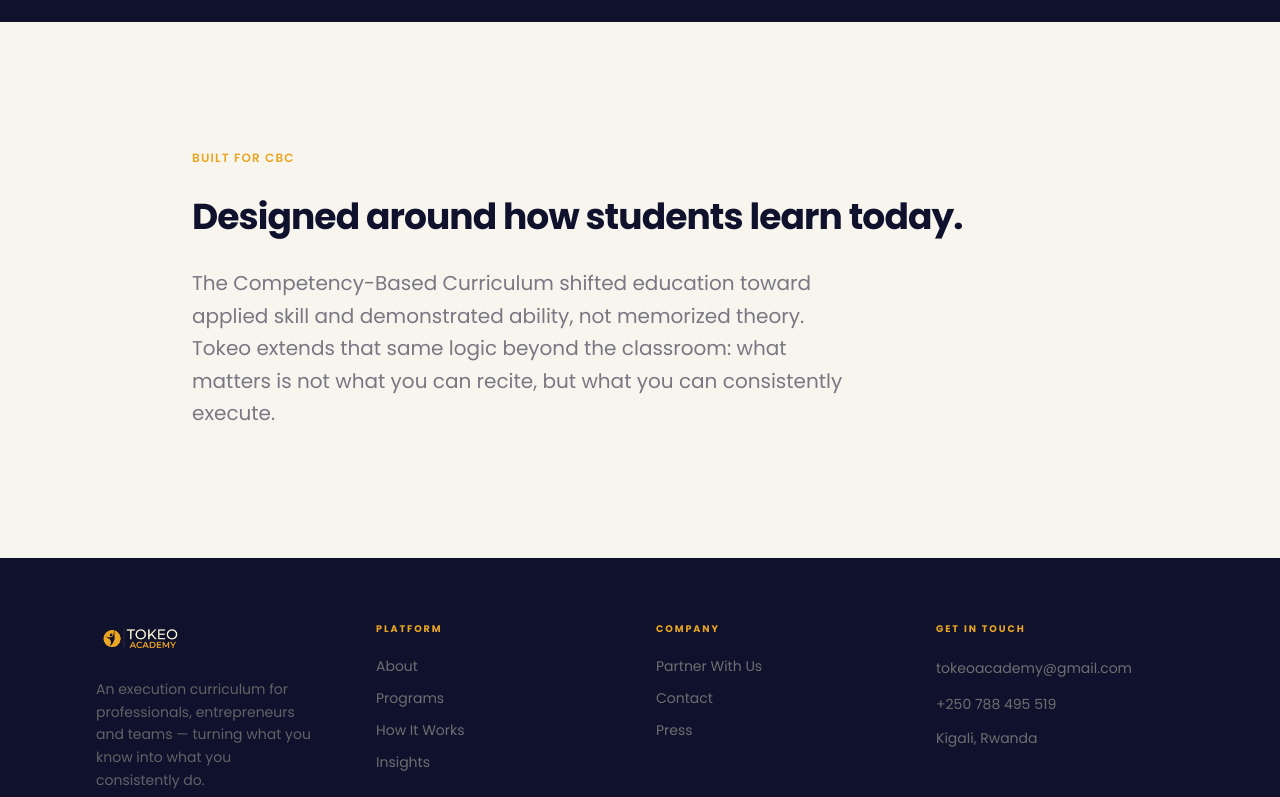
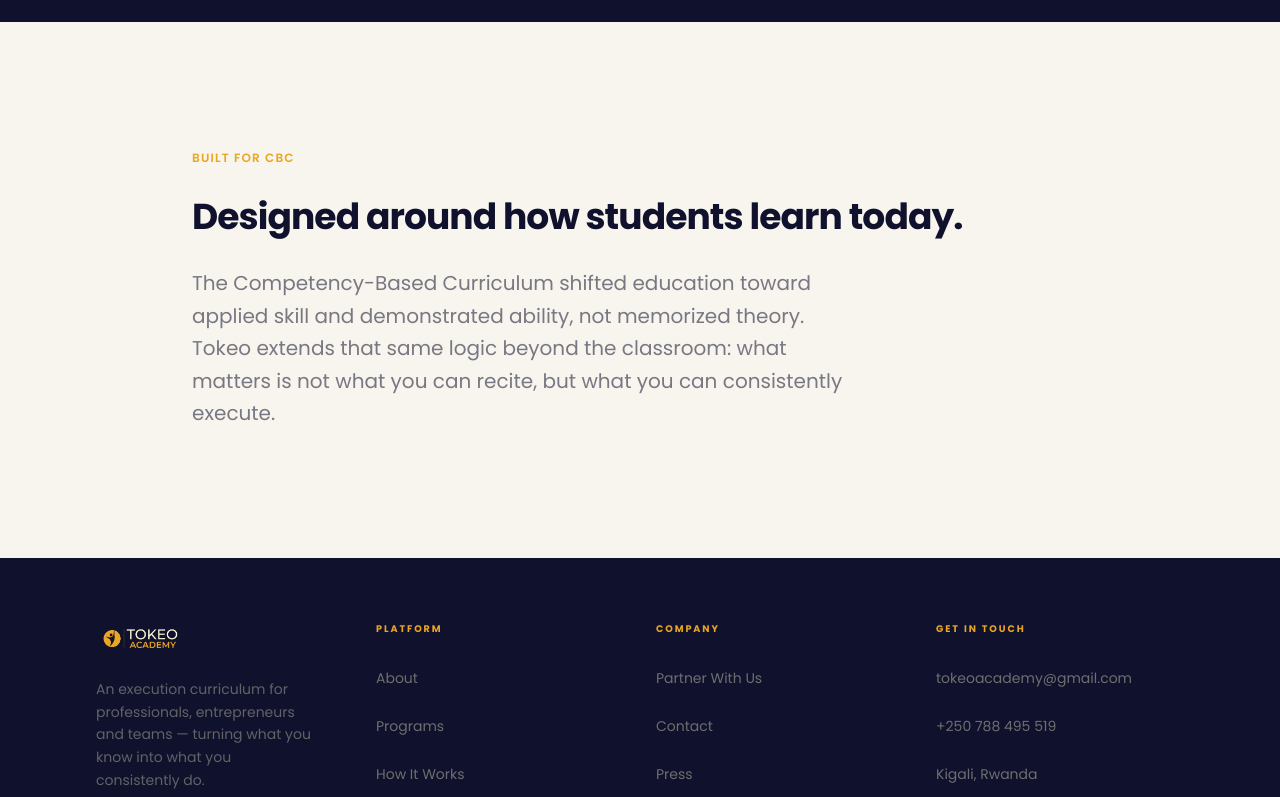
Before and after one commit to Gakwaya011/Tokeo-Academy, a React (Vite) app in the folder frontend/: page /about in a window 1280 px wide. Shown: the part 2000-2797 px from the top of the page. Built offline with nearby package versions, Linux system fonts and the light colour scheme; no server answers.

Commit message:
ui: increase mobile tap targets for nav and footer (TA-11)

```diff
--- a/frontend/src/components/layout/Footer.tsx
+++ b/frontend/src/components/layout/Footer.tsx
@@ -42,12 +42,12 @@ export default function Footer() {
               <h4 className="text-[0.6rem] font-bold tracking-[0.2em] uppercase text-tokeo-gold">
                 {group}
               </h4>
-              <ul className="flex flex-col gap-3">
+              <ul className="flex flex-col gap-1">
                 {links.map(({ label, href }) => (
                   <li key={label}>
                     <a
                       href={href}
-                      className="group flex items-center gap-1 text-tokeo-cream/40 text-sm hover:text-tokeo-cream transition-colors duration-200"
+                      className="group flex items-center min-h-[44px] gap-1 text-tokeo-cream/40 text-sm hover:text-tokeo-cream transition-colors duration-200"
                     >
                       {label}
                       <ArrowUpRight
@@ -66,7 +66,7 @@ export default function Footer() {
             <h4 className="text-[0.6rem] font-bold tracking-[0.2em] uppercase text-tokeo-gold">
               Get In Touch
             </h4>
-            <ul className="flex flex-col gap-3">
+            <ul className="flex flex-col gap-1">
               {[
                 { label: 'tokeoacademy@gmail.com', href: 'mailto:tokeoacademy@gmail.com' },
                 { label: '+250 788 495 519',       href: 'tel:+250788495519' },
@@ -74,13 +74,13 @@ export default function Footer() {
                 <li key={label}>
                   <a
                     href={href}
-                    className="text-tokeo-cream/40 text-sm hover:text-tokeo-cream transition-colors duration-200"
+                    className="flex items-center min-h-[44px] text-tokeo-cream/40 text-sm hover:text-tokeo-cream transition-colors duration-200"
                   >
                     {label}
                   </a>
                 </li>
               ))}
-              <li className="text-tokeo-cream/40 text-sm">Kigali, Rwanda</li>
+              <li className="flex items-center min-h-[44px] text-tokeo-cream/40 text-sm">Kigali, Rwanda</li>
             </ul>
           </div>
 
@@ -93,7 +93,7 @@ export default function Footer() {
           <p className="text-tokeo-cream/20 text-xs">
             © {new Date().getFullYear()} Tokeo Academy. All rights reserved.
           </p>
-          <div className="flex items-center gap-6">
+          <div className="flex flex-wrap items-center gap-x-6 gap-y-2">
             {[
               { label: 'Privacy Policy', href: '/privacy-policy' },
               { label: 'Terms of Service', href: '/terms-of-service' },
@@ -101,7 +101,7 @@ export default function Footer() {
               <a
                 key={label}
                 href={href}
-                className="text-tokeo-cream/20 text-xs hover:text-tokeo-cream/50 transition-colors duration-200"
+                className="inline-flex items-center min-h-[44px] text-tokeo-cream/20 text-xs hover:text-tokeo-cream/50 transition-colors duration-200"
               >
                 {label}
               </a>
--- a/frontend/src/components/layout/Navbar.tsx
+++ b/frontend/src/components/layout/Navbar.tsx
@@ -64,7 +64,8 @@ export default function Navbar() {
             <a
               key={label}
               href={href}
-              className={`group relative text-sm tracking-wide transition-colors duration-300 ${linkClass}`}
+              /* Added min-h-[44px] flex items-center */
+              className={`min-h-[44px] flex items-center group relative text-sm tracking-wide transition-colors duration-300 ${linkClass}`}
             >
               {label}
               <span className="absolute -bottom-0.5 left-0 w-full h-[1.5px] bg-tokeo-gold scale-x-0 group-hover:scale-x-100 transition-transform duration-300 origin-center rounded-full" />
@@ -77,7 +78,8 @@ export default function Navbar() {
             <div className="relative" ref={accountRef}>
               <button
                 onClick={() => setAccountOpen((o) => !o)}
-                className={`w-9 h-9 rounded-full flex items-center justify-center text-xs font-semibold transition-colors ${
+                /* Added min-h-[44px] */
+                className={`min-h-[44px] min-w-[44px] rounded-full flex items-center justify-center text-xs font-semibold transition-colors ${
                   scrolled ? 'bg-tokeo-navy text-tokeo-cream' : 'bg-tokeo-cream text-tokeo-navy'
                 }`}
                 aria-label="Account menu"
@@ -95,14 +97,16 @@ export default function Navbar() {
                     <a
                       href="/admin/messages"
                       onClick={() => setAccountOpen(false)}
-                      className="w-full flex items-center gap-2 px-4 py-2 text-sm text-tokeo-navy/70 hover:bg-tokeo-navy/5"
+                      /* Added min-h-[44px] */
+                      className="w-full flex items-center min-h-[44px] gap-2 px-4 py-2 text-sm text-tokeo-navy/70 hover:bg-tokeo-navy/5"
                     >
                       <ShieldCheck size={14} /> Admin Dashboard
                     </a>
                   )}
                   <button
                     onClick={() => { logout(); setAccountOpen(false) }}
-                    className="w-full flex items-center gap-2 px-4 py-2 text-sm text-tokeo-navy/70 hover:bg-tokeo-navy/5"
+                    /* Added min-h-[44px] */
+                    className="w-full flex items-center min-h-[44px] gap-2 px-4 py-2 text-sm text-tokeo-navy/70 hover:bg-tokeo-navy/5"
                   >
                     <LogOut size={14} /> Log out
                   </button>
@@ -112,17 +116,20 @@ export default function Navbar() {
           ) : (
             <a
               href="/login"
-              className={`flex items-center gap-1 text-sm tracking-wide transition-colors duration-300 ${linkClass}`}
+              /* Added min-h-[44px] */
+              className={`flex items-center min-h-[44px] gap-1 text-sm tracking-wide transition-colors duration-300 ${linkClass}`}
             >
               <UserIcon size={15} /> Log In
             </a>
           )}
+          {/* Your Button component likely already has sufficient height, but wrap it to be sure if needed */}
           <Button size="sm" href="/contact">Join Waitlist</Button>
         </div>
 
         {/* Mobile hamburger */}
         <button
-          className={`md:hidden p-1 transition-colors duration-300 ${scrolled ? 'text-tokeo-navy' : 'text-tokeo-cream'}`}
+          /* Added min-h-[44px] min-w-[44px] */
+          className={`md:hidden p-1 min-h-[44px] min-w-[44px] flex flex-col justify-center items-center transition-colors duration-300 ${scrolled ? 'text-tokeo-navy' : 'text-tokeo-cream'}`}
           onClick={() => setOpen(!open)}
           aria-label="Toggle menu"
           aria-expanded={open}
@@ -135,7 +142,7 @@ export default function Navbar() {
 
       {/* Mobile menu */}
       {open && (
-        <div className={`md:hidden mt-2 max-w-6xl mx-auto border rounded-2xl px-6 py-5 flex flex-col gap-4 shadow-xl ${
+        <div className={`md:hidden mt-2 max-w-6xl mx-auto border rounded-2xl px-6 py-5 flex flex-col shadow-xl ${
           scrolled
             ? 'bg-white border-black/8'
             : 'bg-tokeo-navy/95 backdrop-blur-xl border-white/10 shadow-black/40'
@@ -144,7 +151,8 @@ export default function Navbar() {
             <a
               key={label}
               href={href}
-              className={`text-sm tracking-wide transition-colors ${
+              /* Changed to min-h-[44px] flex items-center */
+              className={`min-h-[44px] flex items-center text-sm tracking-wide transition-colors ${
                 scrolled ? 'text-tokeo-navy/70 hover:text-tokeo-navy' : 'text-tokeo-cream/70 hover:text-tokeo-cream'
               }`}
               onClick={() => setOpen(false)}
@@ -152,16 +160,17 @@ export default function Navbar() {
               {label}
             </a>
           ))}
-          <div className={`pt-1 border-t flex flex-col gap-3 ${scrolled ? 'border-black/10' : 'border-white/10'}`}>
+          <div className={`pt-3 mt-1 border-t flex flex-col gap-1 ${scrolled ? 'border-black/10' : 'border-white/10'}`}>
             {user ? (
-              <div className="flex items-center justify-between">
+              <div className="flex items-center justify-between min-h-[44px]">
                 <div className="min-w-0">
                   <p className={`text-sm font-medium truncate ${scrolled ? 'text-tokeo-navy' : 'text-tokeo-cream'}`}>{user.name}</p>
                   <p className={`text-xs truncate ${scrolled ? 'text-tokeo-navy/50' : 'text-tokeo-cream/50'}`}>{user.email}</p>
                 </div>
                 <button
                   onClick={() => { logout(); setOpen(false) }}
-                  className={`flex items-center gap-1.5 text-sm shrink-0 ${scrolled ? 'text-tokeo-navy/70 hover:text-tokeo-navy' : 'text-tokeo-cream/70 hover:text-tokeo-cream'}`}
+                  /* Added min-h-[44px] */
+                  className={`flex items-center min-h-[44px] gap-1.5 text-sm shrink-0 ${scrolled ? 'text-tokeo-navy/70 hover:text-tokeo-navy' : 'text-tokeo-cream/70 hover:text-tokeo-cream'}`}
                 >
                   <LogOut size={14} /> Log out
                 </button>
@@ -170,12 +179,15 @@ export default function Navbar() {
               <a
                 href="/login"
                 onClick={() => setOpen(false)}
-                className={`flex items-center gap-1.5 text-sm tracking-wide text-left ${scrolled ? 'text-tokeo-navy/70 hover:text-tokeo-navy' : 'text-tokeo-cream/70 hover:text-tokeo-cream'}`}
+                /* Added min-h-[44px] */
+                className={`flex items-center min-h-[44px] gap-1.5 text-sm tracking-wide text-left ${scrolled ? 'text-tokeo-navy/70 hover:text-tokeo-navy' : 'text-tokeo-cream/70 hover:text-tokeo-cream'}`}
               >
                 <UserIcon size={15} /> Log In
               </a>
             )}
-            <Button size="sm" href="/contact">Join Waitlist</Button>
+            <div className="mt-2">
+               <Button size="sm" href="/contact">Join Waitlist</Button>
+            </div>
           </div>
         </div>
       )}
```
